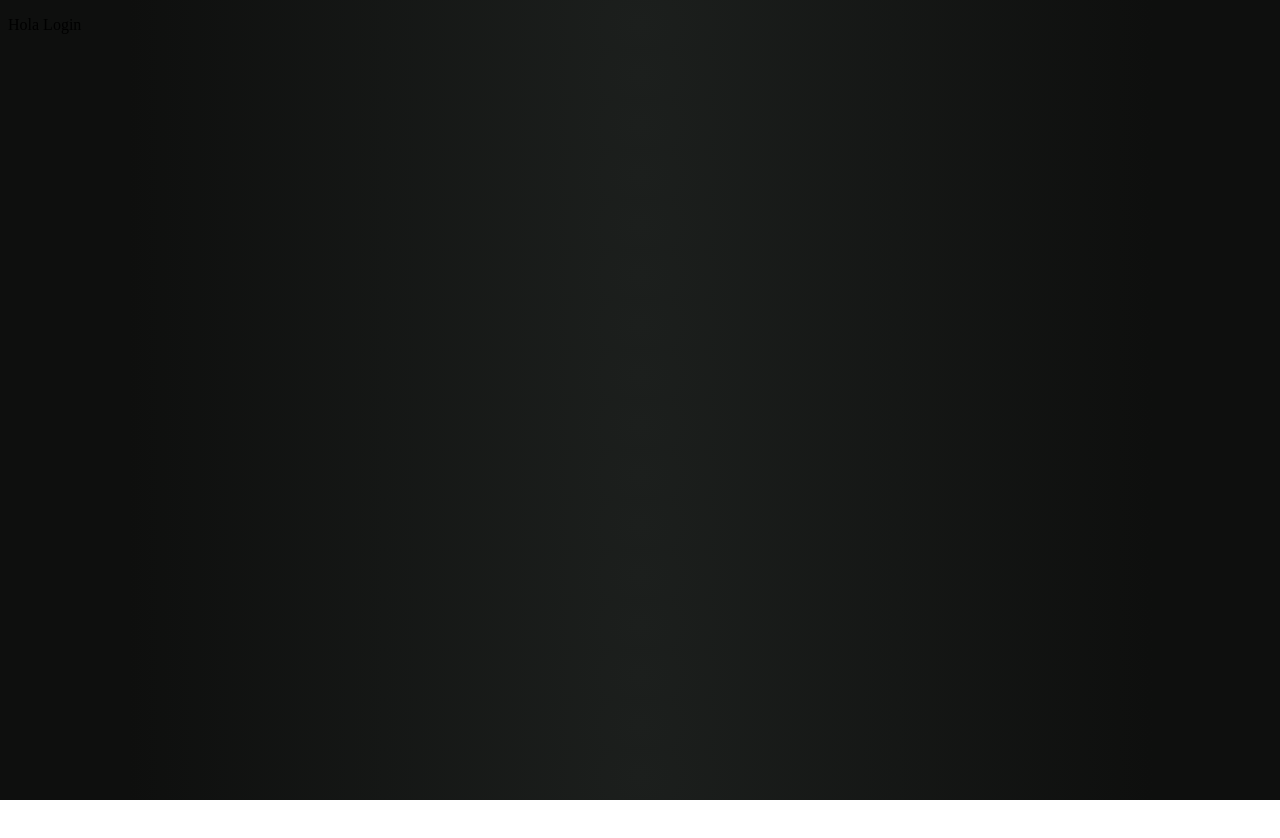
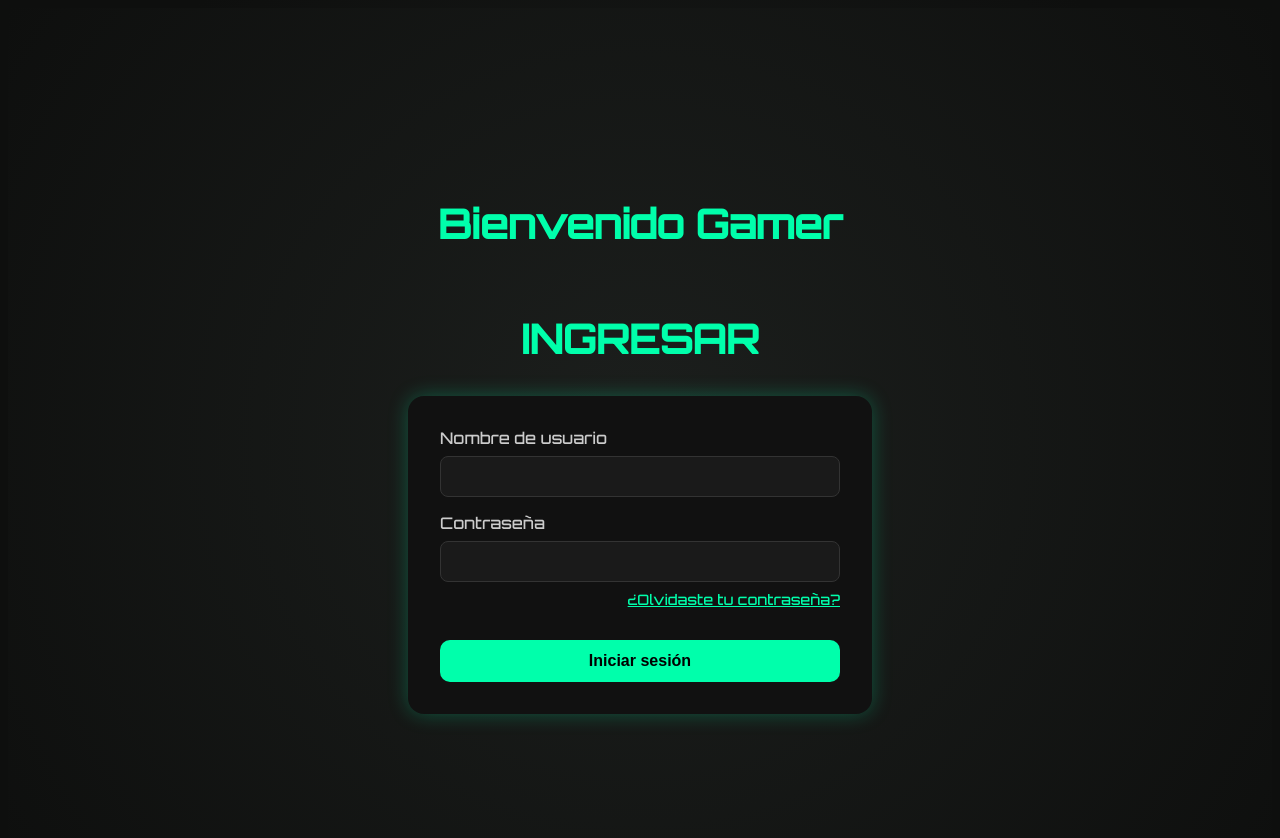
Before and after one commit to WilliamSalcedo/ghostPlayer, a React (Vite) app: page /login in a window 1280 px wide. Shown: the top 838 px of the page. Before the commit the page ends 800 px from the top, so only its background shows below. Built offline with nearby package versions, Linux system fonts and the light colour scheme.

Commit message:
se agrego logica y ui de login

```diff
--- /dev/null
+++ b/src/fetcher/loginFetch.js
@@ -0,0 +1,21 @@
+export const loginUser = async ({ username, password }) => {
+    try {
+      const response = await fetch("http://localhost:3012/auth/login", {
+        method: "POST",
+        headers: {
+          "Content-Type": "application/json",
+        },
+        body: JSON.stringify({ username, password }),
+      });
+
+      const data = await response.json();
+
+      if (!response.ok) {
+        throw new Error(data.message || "Error al iniciar sesión");
+      }
+
+      return data;
+    } catch (error) {
+      console.error(error)
+    }
+  };
--- a/src/pages/Login/LoginScreen.jsx
+++ b/src/pages/Login/LoginScreen.jsx
@@ -1,9 +1,109 @@
+import { useLogin } from "./useLogin";
 const LoginScreen = () => {
-    return (
-        <p>
-            Hola Login
-        </p>
-    )
-}
+  const { register, handleSubmit, errors, onSubmit } = useLogin();
 
-export default LoginScreen
+  return (
+    <section style={styles.section}>
+      <h1 style={styles.title}>Bienvenido Gamer</h1>
+      <h2 style={styles.title}>INGRESAR</h2>
+
+      <form style={styles.form} onSubmit={handleSubmit(onSubmit)}>
+        <label style={styles.label}>
+          Nombre de usuario
+          <input
+            type="text"
+            {...register("username", { required: "El nombre de usuario es obligatorio" })}
+            style={styles.input}
+          />
+          {errors.username && <span style={{ color: "red" }}>{errors.username.message}</span>}
+        </label>
+
+        <label style={styles.label}>
+          Contraseña
+          <input
+            type="password"
+            {...register("password", {
+              required: "La contraseña es obligatoria",
+              pattern: {
+                value: /^(?=.*[A-Z])(?=.*[a-zA-Z0-9]).{8,}$/,
+                message: "Mínimo 8 caracteres, alfanumérica y 1 mayúscula",
+              },
+            })}
+            style={styles.input}
+          />
+          {errors.password && <span style={{ color: "red" }}>{errors.password.message}</span>}
+        </label>
+
+        <a href="#" style={styles.link}>
+          ¿Olvidaste tu contraseña?
+        </a>
+
+        <button type="submit" style={styles.button}>Iniciar sesión</button>
+      </form>
+    </section>
+  );
+};
+
+export default LoginScreen;
+
+const styles = {
+  section: {
+    minHeight: "100vh",
+    background: "radial-gradient(circle, #1c1f1d, #0e0f0e)",
+    display: "flex",
+    flexDirection: "column",
+    alignItems: "center",
+    justifyContent: "center",
+    padding: "2rem",
+    color: "#fff",
+    fontFamily: "'Orbitron', sans-serif",
+  },
+  title: {
+    fontSize: "2.5rem",
+    color: "#00ffab",
+    marginBottom: "2rem",
+  },
+  form: {
+    backgroundColor: "#111",
+    padding: "2rem",
+    borderRadius: "16px",
+    boxShadow: "0 0 20px #00ffab44",
+    display: "flex",
+    flexDirection: "column",
+    gap: "1rem",
+    width: "100%",
+    maxWidth: "400px",
+  },
+  label: {
+    fontSize: "1rem",
+    display: "flex",
+    flexDirection: "column",
+    color: "#ccc",
+  },
+  input: {
+    marginTop: "0.5rem",
+    padding: "0.75rem",
+    borderRadius: "8px",
+    border: "1px solid #333",
+    backgroundColor: "#1a1a1a",
+    color: "#fff",
+  },
+  button: {
+    marginTop: "1rem",
+    padding: "0.75rem",
+    background: "#00ffab",
+    border: "none",
+    borderRadius: "10px",
+    fontWeight: "bold",
+    color: "#000",
+    cursor: "pointer",
+    fontSize: "1rem",
+  },
+  link: {
+    color: "#00ffab",
+    textDecoration: "underline",
+    fontSize: "0.9rem",
+    marginTop: "-0.5rem",
+    alignSelf: "flex-end",
+  },
+};
--- /dev/null
+++ b/src/pages/Login/useLogin.js
@@ -0,0 +1,41 @@
+import { useForm } from "react-hook-form";
+
+import { useNavigate } from "react-router-dom";
+import { loginUser } from "../../fetcher/loginFetch";
+import { useUserStore } from "../../store/userStore";
+
+export const useLogin = () => {
+  const {
+    register,
+    handleSubmit,
+    formState: { errors },
+  } = useForm();
+
+   const setUser = useUserStore((state) => state.setUser);
+
+  const navigate = useNavigate();
+
+  const onSubmit = async (data) => {
+    try {
+      const res = await loginUser(data);
+
+      setUser({
+        name: data.username,
+      });
+
+      console.log(res, 'respuesta del proceso')
+      console.log("Usuario autenticado:", res);
+      // Aquí podrías guardar en contexto, Zustand o localStorage
+      navigate("/");
+    } catch (error) {
+      alert(error.message);
+    }
+  };
+
+  return {
+    register,
+    handleSubmit,
+    errors,
+    onSubmit,
+  };
+};
```
